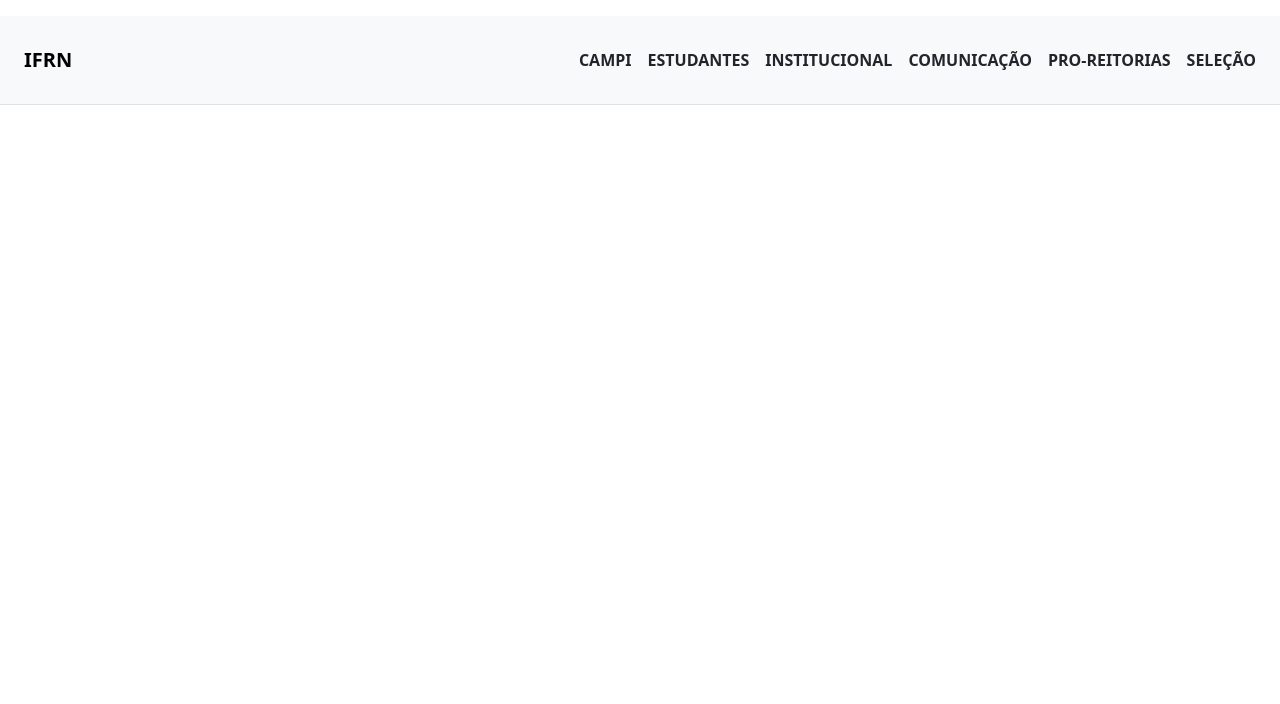
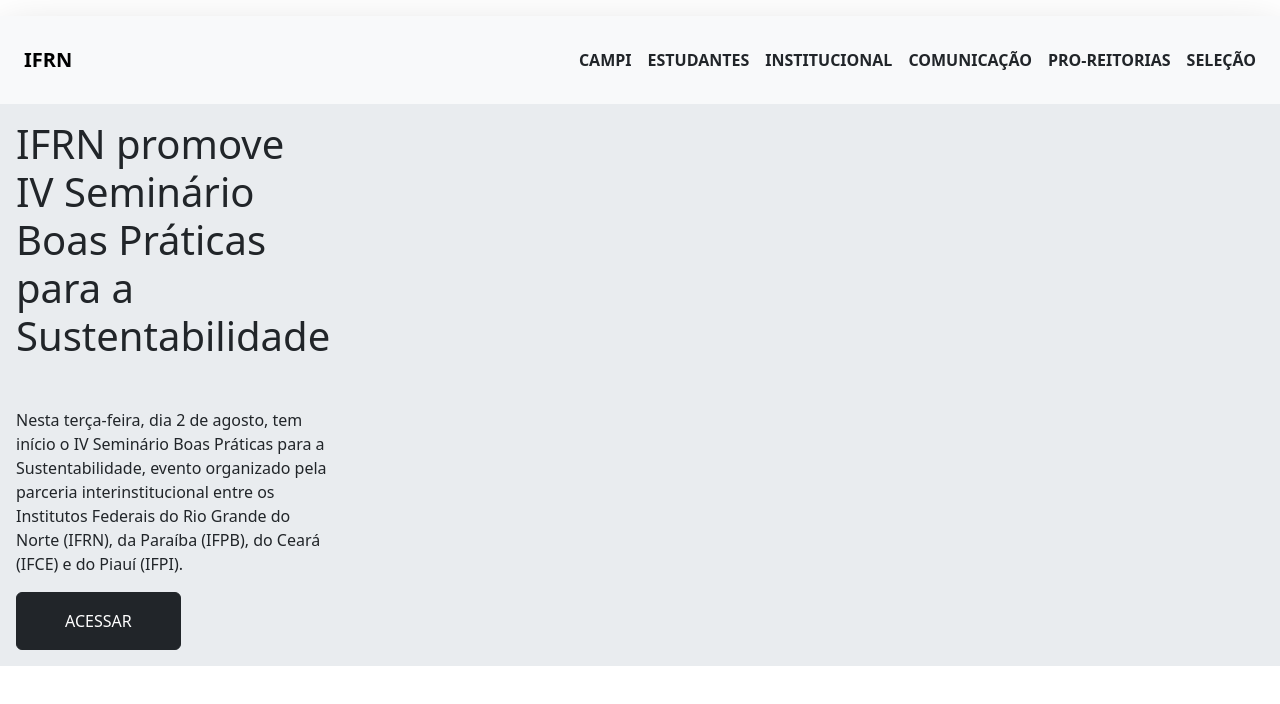
Before and after one commit to IttsmeNightfall/Montagem-com-Bootstrap-, a plain HTML site: page index.html in a window 1280 px wide. Drawn offline with nearby package versions, Linux system fonts and the light colour scheme.

Commit message:
Criação da section

```diff
--- a/index.html
+++ b/index.html
@@ -12,8 +12,8 @@
 </head>
 
 <body>
-    <header class="border-bottom">
-        <nav class="d-flex gap-3 mt-3 navbar bg-light p-4">
+    <header class="shadow-lg">
+        <nav class="d-flex gap-3 mt-3 navbar bg-light p-4 ">
             <a class="navbar-brand fw-bold" href="">IFRN</a>
             <div class="col-10 d-flex justify-content-end gap-3">
                 <a class="text-uppercase text-decoration-none black text-dark fw-bold r" href="">Campi</a>
@@ -24,8 +24,19 @@
                 <a class="text-uppercase text-decoration-none black text-dark fw-bold" href="">seleção</a>
             </div>
         </nav>
+    </header>
+    <section class="bg-body-secondary">
+        <div class="p-3">
+            <h1 class="col-3">IFRN promove IV Seminário Boas Práticas para a Sustentabilidade</h1>
 
-    </header>
+            <p class="col-3 mt-5">Nesta terça-feira, dia 2 de agosto, tem início o IV Seminário Boas Práticas para a Sustentabilidade, evento organizado pela parceria interinstitucional entre os Institutos Federais do Rio Grande do Norte (IFRN), da Paraíba (IFPB), do Ceará (IFCE) e do Piauí (IFPI).</p>
+
+            <button type="button" class="btn btn-dark py-3 px-5">ACESSAR</button>
+
+        </div>
+
+
+    </section>
 
 </body>
 
```
